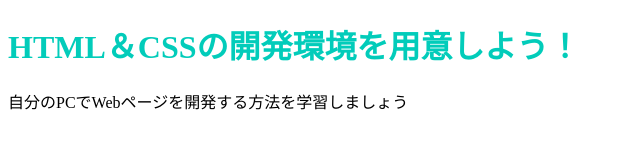
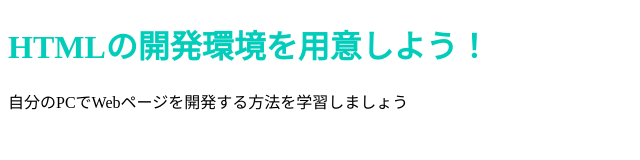
Before and after one commit to kajitai/kajitai.github.io, a plain HTML site: page index.html in a window 1280 px wide. Shown: the whole page, without its empty margins (0-640 px from the left). Drawn offline with Linux system fonts and the light colour scheme.

Commit message:
Update index.html

```diff
--- a/index.html
+++ b/index.html
@@ -6,7 +6,7 @@
     <link rel="stylesheet" href="stylesheet.css">
   </head>
   <body>
-      <h1 class="title">HTML＆CSSの開発環境を用意しよう！</h1>
+      <h1 class="title">HTMLの開発環境を用意しよう！</h1>
       <p>自分のPCでWebページを開発する方法を学習しましょう</p>
   </body>
 </html>
```
